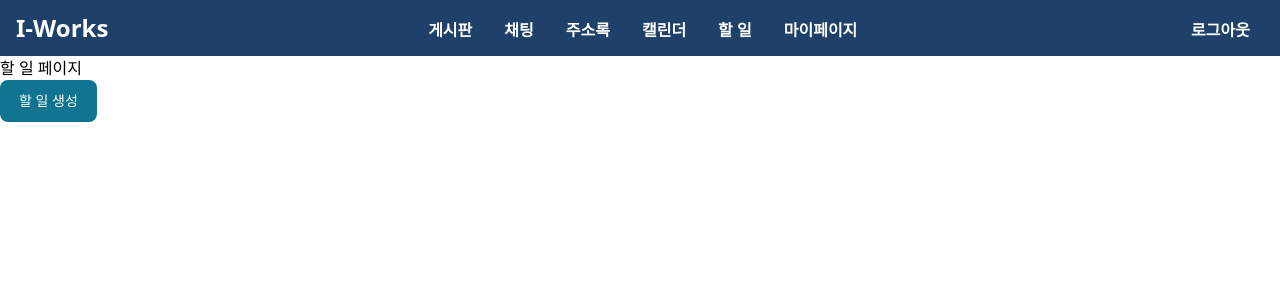
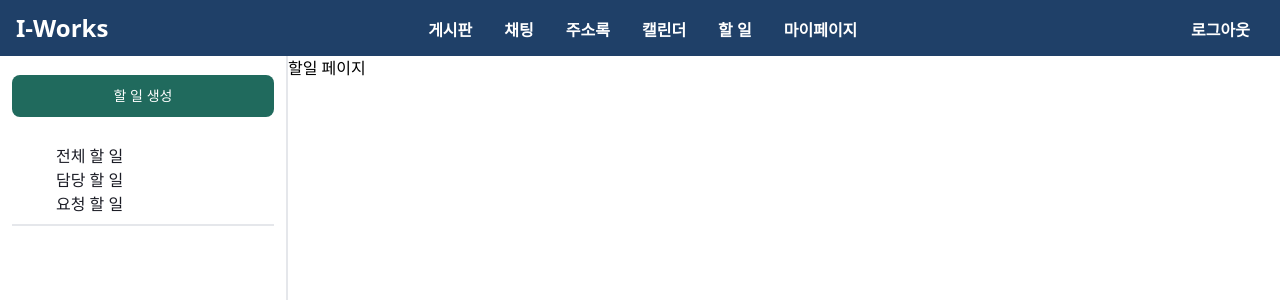
Before and after one commit to suhyeon06/i-works, a React (Vite) app in the folder I-works_client/: page /schedule in a window 1280 px wide. Shown: the top 300 px of the page. Built offline with nearby package versions, Linux system fonts and the light colour scheme; no server answers.

Commit message:
design: Add schedule sidebar

```diff
--- a/I-works_client/src/Router.tsx
+++ b/I-works_client/src/Router.tsx
@@ -80,7 +80,8 @@ const router = createBrowserRouter([
       // },
       {
         path: 'schedule',
-        element: <SchedulePage />
+        element: <SchedulePage />,
+        // loader: scheduleLoader
       }
     ]
   },
--- a/I-works_client/src/components/ScheduleCreate.tsx
+++ b/I-works_client/src/components/ScheduleCreate.tsx
@@ -12,8 +12,10 @@ import { Form } from 'react-router-dom'
 import { Button, TextInput, Textarea, Label, Select } from 'flowbite-react'
 import { formDataToRequestData } from '../utils/api'
 import axios from 'axios'
+import { UserType } from '../interface/UserType'
+import { getAccessToken } from '../utils/auth'
 
-// const API_URL = 'https://suhyeon.site/api/schedule/create'
+const API_URL = 'https://suhyeon.site/api/schedule/'
 const API_DEPT = 'https://suhyeon.site/api/address/department/all'
 const API_USR = 'https://suhyeon.site/api/address/user/all'
 
@@ -39,24 +41,20 @@ interface dept {
 //   data: dept | userType[]
 // }
 
-interface userType {
-  userEid: string
-  userNameFirst: string
-  userNameLast: string
-  departmentName: string
-  departmentId: number
-  positionCodeName: string
-  positionCodeId: string
-  userTel: string
-  userEmail: string
-}
+// interface reqDate {
+//   startDate:string
+//   endDate:string
+// }
 
 const ScheduleCreate = forwardRef(function ScheduleCreatePage(_props, ref) {
   const dialog = useRef<HTMLDialogElement>(null)
   const formRef = useRef<HTMLFormElement>(null)
   const [departmentList, setDepartmentList] = useState<dept[]>()
-  const [userList, setUserList] = useState<userType[]>()
-  const [ selectDepartment, setSelectDepartment ] = useState<Boolean>(true)
+  const [userList, setUserList] = useState<UserType[]>()
+  const [assignDepartment, setAssignDepartment] = useState<Boolean>(true)
+
+  // const mySchedule = useLoaderData()
+
 
   useEffect(() => {
     axios
@@ -81,13 +79,18 @@ const ScheduleCreate = forwardRef(function ScheduleCreatePage(_props, ref) {
   )
 
   function handleSelectedDepartment() {
-    setSelectDepartment(prev => !prev)
+    setAssignDepartment((prev) => !prev)
   }
 
   function handleSubmit(event: FormEvent<HTMLFormElement>) {
     event?.preventDefault()
 
     const scheduleFormData = new FormData(event.currentTarget)
+    const scheduleAssigneeCategoryCodeId = assignDepartment ? '1' : '2'
+    scheduleFormData.append(
+      'scheduleAssigneeCategoryCodeId',
+      scheduleAssigneeCategoryCodeId,
+    )
 
     // const test = scheduleFormData.get('departmentId')
 
@@ -96,21 +99,21 @@ const ScheduleCreate = forwardRef(function ScheduleCreatePage(_props, ref) {
     // scheduleFormData.set('departmentId', testl.departmentId)
 
     const scheduleRequestData = formDataToRequestData(scheduleFormData)
-    console.log(scheduleRequestData)
 
-    // axios
-    //   .post(API_URL, scheduleRequestData, {
-    //     headers: {
-    //       Authorization: 'Bearer ' + getAccessToken(),
-    //     },
-    //   })
-    //   .then((response) => {
-    //     alert(response.data.data)
-    //     formRef.current?.reset()
-    //   })
-    //   .catch((error) => {
-    //     console.log(error.response.data.data)
-    //   })
+    axios
+      .post(API_URL, scheduleRequestData, {
+        headers: {
+          Authorization:
+            'Bearer ' + getAccessToken()
+        },
+      })
+      .then((response) => {
+        alert(response.data.data)
+        formRef.current?.reset()
+      })
+      .catch((error) => {
+        console.log(error.response.data.data)
+      })
   }
 
   return createPortal(
@@ -119,11 +122,7 @@ const ScheduleCreate = forwardRef(function ScheduleCreatePage(_props, ref) {
       ref={dialog as RefObject<HTMLDialogElement>}
     >
       <h1 className="text-3xl text-center mb-10">할 일 생성</h1>
-      <Form
-        ref={formRef}
-        className="flex flex-col"
-        onSubmit={handleSubmit}
-      >
+      <Form ref={formRef} className="flex flex-col" onSubmit={handleSubmit}>
         <div className="max-w-md">
           <div className="mb-2 block">
             {/* 수정: id와 name을 일치시켜줍니다. */}
@@ -145,12 +144,25 @@ const ScheduleCreate = forwardRef(function ScheduleCreatePage(_props, ref) {
               )}
             </Select>
           </div>
-          <Label htmlFor='departmentId'>{selectDepartment? '부서': '담당자'}</Label>
-          <div className='flex gap-2'>
-            {selectDepartment ?
+          <div>
+            <Label className="text-lg" htmlFor="scheduleTitle">
+              제목
+            </Label>
+            <TextInput
+              type="text"
+              name="scheduleTitle"
+              required
+              id="scheduleTitle"
+            />
+          </div>
+          <Label htmlFor="scheduleAssigneeId">
+            {assignDepartment ? '부서' : '담당자'}
+          </Label>
+          <div className="flex gap-2">
+            {assignDepartment ? (
               <>
-              <div className='flex-1'>
-                <Select id="departmentId" name="departmentId">
+                <div className="flex-1">
+                  <Select id="scheduleAssigneeId" name="scheduleAssigneeId">
                     {departmentList?.map((value) => {
                       return (
                         <option
@@ -163,9 +175,9 @@ const ScheduleCreate = forwardRef(function ScheduleCreatePage(_props, ref) {
                   </Select>
                 </div>
               </>
-              :
-              <div className='flex-1'>
-                <Select id="asigneeId" name="asigneeId">
+            ) : (
+              <div className="flex-1">
+                <Select id="scheduleAssigneeId" name="scheduleAssigneeId">
                   {userList?.map((value) => {
                     return (
                       <option
@@ -177,21 +189,12 @@ const ScheduleCreate = forwardRef(function ScheduleCreatePage(_props, ref) {
                   })}
                 </Select>
               </div>
-              }
-              <Button onClick={handleSelectedDepartment}>{selectDepartment? '개인' : '부서'} 선택</Button>
+            )}
+            <Button onClick={handleSelectedDepartment}>
+              {assignDepartment ? '개인' : '부서'} 선택
+            </Button>
           </div>
 
-          <div>
-            <Label className="text-lg" htmlFor="scheduleTitle">
-              제목
-            </Label>
-            <TextInput
-              type="text"
-              name="scheduleTitle"
-              required
-              id="scheduleTitle"
-            />
-          </div>
           <div>
             <Label className="text-lg" htmlFor="schedulePriority">
               우선순위
--- /dev/null
+++ b/I-works_client/src/components/ScheduleSideBar.tsx
@@ -0,0 +1,53 @@
+import { Button } from 'flowbite-react'
+import ScheduleCreate, { ScheduleCreateRef } from './ScheduleCreate'
+import { useRef } from 'react'
+import { Link } from 'react-router-dom'
+
+function ScheduleSideBar() {
+  const dialog = useRef<ScheduleCreateRef>(null)
+
+  function handleModal() {
+    dialog.current?.open()
+  }
+
+  return (
+    <div className="flex h-full flex-col items-center border-r-2 m-0 px-3 position-absolute w-72 flex-shrink-0">
+      <div className="flex justify-center items-center w-full h-20">
+        <ScheduleCreate ref={dialog} />
+        <Button className="flex-1 bg-mainGreen" onClick={handleModal}>
+          할 일 생성
+        </Button>
+      </div>
+      <div className="w-full my-2 border-b-2 pb-2">
+        <ul>
+          <li>
+            <Link
+              to="#"
+              className="flex items-center w-full text-mainBlack pl-11"
+            >
+              전체 할 일
+            </Link>
+          </li>
+          <li>
+            <Link
+              to="#"
+              className="flex items-center w-full text-mainBlack pl-11"
+            >
+              담당 할 일
+            </Link>
+          </li>
+          <li>
+            <Link
+              to="#"
+              className="flex items-center w-full text-mainBlack pl-11"
+            >
+              요청 할 일
+            </Link>
+          </li>
+        </ul>
+      </div>
+    </div>
+  )
+}
+
+export default ScheduleSideBar
--- /dev/null
+++ b/I-works_client/src/interface/ResponseType.ts
@@ -0,0 +1,4 @@
+export default interface Response {
+  result: string
+  data : undefined
+}
--- /dev/null
+++ b/I-works_client/src/interface/UserType.ts
@@ -0,0 +1,11 @@
+export interface UserType {
+  userEid: string
+  userNameFirst: string
+  userNameLast: string
+  departmentName: string
+  departmentId: number
+  positionCodeName: string
+  positionCodeId: string
+  userTel: string
+  userEmail: string
+}
--- a/I-works_client/src/pages/SchedulePage.tsx
+++ b/I-works_client/src/pages/SchedulePage.tsx
@@ -1,21 +1,39 @@
-import { useRef } from 'react'
-import ScheduleCreate, { ScheduleCreateRef } from '../components/ScheduleCreate'
-import { Button } from 'flowbite-react'
+import axios from 'axios'
+import { redirect } from 'react-router-dom'
+import ScheduleSideBar from '../components/ScheduleSideBar'
+
+const API_SCH = 'https://suhyeon.site/api/schedule-assign/102/task/date'
 
 function SchedulePage() {
-  const dialog = useRef<ScheduleCreateRef>(null)
 
-  function handleModal() {
-    dialog.current?.open()
-  }
 
   return (
-    <>
-      <h1>할 일 페이지</h1>
-      <ScheduleCreate ref={dialog} />
-      <Button onClick={handleModal}>할 일 생성</Button>
-    </>
+    <div className='flex h-full'>
+      <ScheduleSideBar />
+      <div>
+        <h1>할일 페이지</h1>
+      </div>
+    </div>
   )
 }
 
 export default SchedulePage
+
+async function scheduleLoader() {
+  const data1 = {
+    startDate: '2024-01-03T10:00',
+    endDate: '2024-08-01T18:00',
+  }
+  try {
+    const response = await axios.get(API_SCH, {
+      params: { body: data1 },
+    })
+
+    return response.data
+  } catch (_error) {
+    alert('에러!')
+    return redirect('/')
+  }
+}
+
+export { scheduleLoader }
```
Lines whose indentation alone changed are shown as unchanged.
